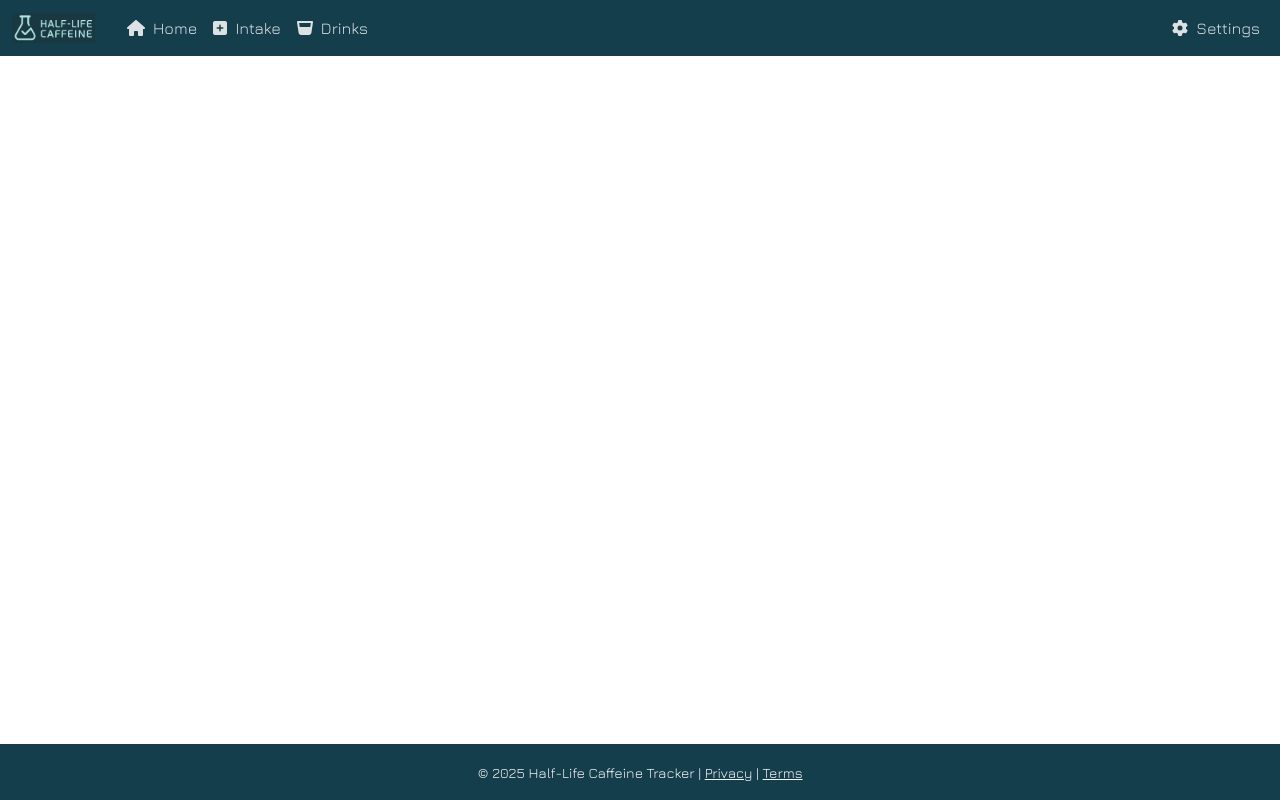
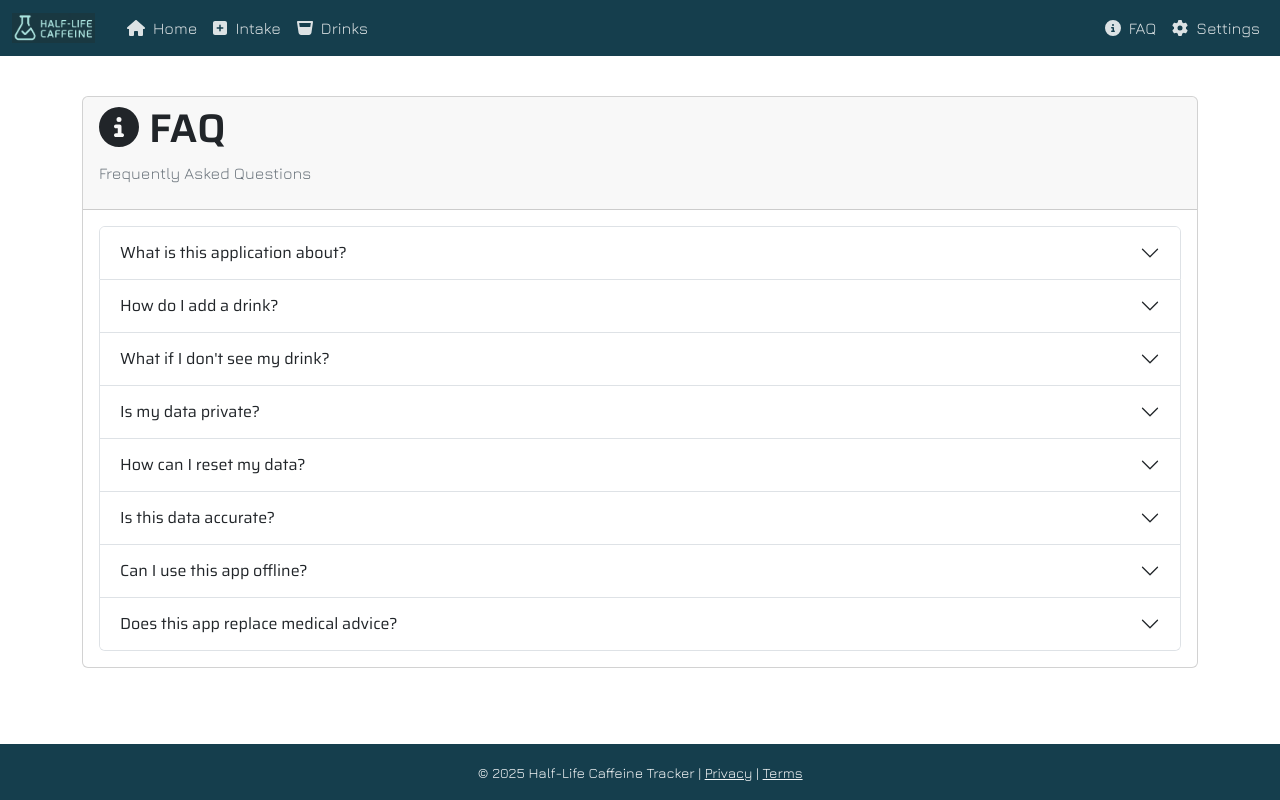
Before and after one commit to halflifecaffeine/halflifecaffeine.github.io, a React (Vite) app in the folder src/app/: page /faq in a window 1280 px wide. Built offline with nearby package versions, Linux system fonts and the light colour scheme; no server answers; a web font is replaced by a local one.

Commit message:
feat: Add FAQ page and integrate it into the navigation

```diff
--- a/src/app/src/App.tsx
+++ b/src/app/src/App.tsx
@@ -13,6 +13,7 @@ import IntakePage from './pages/intake/IntakePage';
 import DrinksPage from './pages/drinks/DrinksPage';
 import PrivacyPage from './pages/privacy/PrivacyPage';
 import TermsPage from './pages/terms/TermsPage';
+import FAQPage from './pages/faq/FAQPage';
 
 // Import context provider
 import { AppProvider } from './contexts/AppContext';
@@ -65,6 +66,8 @@ const App: React.FC = () => {
               <Route path="/drinks" element={<DrinksPage />} />
               <Route path="/privacy" element={<PrivacyPage />} />
               <Route path="/terms" element={<TermsPage />} />
+              <Route path="/faq" element={<FAQPage />} />
+              {/* Add other routes as needed */}
               {/* Add other routes as needed, e.g., a 404 page */}
             </Routes>
           </div>
--- a/src/app/src/components/layout/Header.tsx
+++ b/src/app/src/components/layout/Header.tsx
@@ -2,7 +2,7 @@ import React, { useState, useRef, useEffect } from 'react';
 import { Container, Navbar, Nav } from 'react-bootstrap';
 import { LinkContainer } from 'react-router-bootstrap';
 import { FontAwesomeIcon } from '@fortawesome/react-fontawesome';
-import { faHome, faPlusSquare, faGlassWhiskey, faGear } from '@fortawesome/free-solid-svg-icons';
+import { faHome, faPlusSquare, faGlassWhiskey, faGear, faInfoCircle } from '@fortawesome/free-solid-svg-icons';
 import { useAppContext } from '../../contexts/AppContext';
 import SettingsPanel from '../settings/SettingsPanel';
 
@@ -71,6 +71,11 @@ const Header: React.FC = () => {
               }}
             ></div>
 
+            <LinkContainer to="/faq" onClick={closeNavMenu}>
+              <Nav.Link aria-label="Open FAQ">
+              <FontAwesomeIcon icon={faInfoCircle} className="me-1" /> FAQ
+              </Nav.Link>
+            </LinkContainer>
             <Nav.Link onClick={handleSettingsClick} aria-label="Open Settings">
               <FontAwesomeIcon icon={faGear} className="me-1" /> Settings
             </Nav.Link>
--- /dev/null
+++ b/src/app/src/pages/faq/FAQPage.tsx
@@ -0,0 +1,68 @@
+import { faGavel, faInfoCircle } from '@fortawesome/free-solid-svg-icons';
+import { FontAwesomeIcon } from '@fortawesome/react-fontawesome';
+import React, { useEffect, useState } from 'react';
+import { Container, Card, Alert } from 'react-bootstrap';
+import { Link } from 'react-router-dom'; // Import Link
+import { Accordion } from 'react-bootstrap';
+
+const FAQPage: React.FC = () => {
+    const faqItems = [
+        {
+            question: 'What is this application about?',
+            answer: 'This application helps you track your caffeine intake and provides useful insights about your consumption habits. This is a superficial app that is not meant to be taken too seriously. It is a fun way to track your caffeine intake and see how it affects you based off of: estimates of caffeine amounts in known drinks, and based on how the average human metabolizes caffeine (although you can tweak that in the Settings page). This is just meant to give you a rough idea of how much caffeine is in your system at any given time.'
+        },
+        {
+            question: 'How do I add a drink?',
+            answer: 'Navigate to the "Drinks" page and click on "Add Drink". Fill in the details and save.'
+        },
+        {
+            question: 'What if I don\'t see my drink?',
+            answer: 'You can add a custom drink by clicking on "Add Custom Drink" on the "Drinks" page. Enter the name and caffeine content, then save.'
+        },
+        {
+            question: 'Is my data private?',
+            answer: 'Yes, your data is stored locally in the `LocalStorage` of this browser instance and is not shared with any third parties.'
+        },
+        {
+            question: 'How can I reset my data?',
+            answer: 'Go to the settings page and click on "Reset Data". Please note that this action is irreversible.'
+        },
+        {
+            question: 'Is this data accurate?',
+            answer: 'The data is based on average caffeine content in common drinks. Always check the labels for exact amounts. People also metabolize caffeine differently, so the effects may vary. So the estimated amount of caffeine in your system is based on average values and may not be accurate for everyone.'
+        },
+        {
+            question: 'Can I use this app offline?',
+            answer: 'Yes, this app is designed to work offline. You can track your intake without an internet connection. In Google Chrome for example, in the right of the address bar you should see an option for "Install App". This will install the app to your device and allow you to use it offline. You can also add it to your home screen on mobile devices. Again, since there is no "backend" or "server" to connect to, you can use this app offline. The only thing that is required is that you have a browser that supports service workers and local storage.'
+        },
+        {
+            question: 'Does this app replace medical advice?',
+            answer: 'No, this app is for informational and entertainment purposes only. Always consult a healthcare professional for medical advice.'
+        }
+    ];
+
+    return (
+        <Container className="mt-4">
+            <Card>
+                <Card.Header>
+                    <h1>{<FontAwesomeIcon icon={faInfoCircle} />} FAQ</h1>
+                    <p className="text-muted">Frequently Asked Questions</p>
+                </Card.Header>
+                <Card.Body>
+
+                    <Accordion>
+                        {faqItems.map((item, index) => (
+                            <Accordion.Item eventKey={index.toString()} key={index}>
+                                <Accordion.Header>{item.question}</Accordion.Header>
+                                <Accordion.Body>{item.answer}</Accordion.Body>
+                            </Accordion.Item>
+                        ))}
+                    </Accordion>
+
+                </Card.Body>
+            </Card>
+        </Container>
+    );
+};
+
+export default FAQPage;
```
